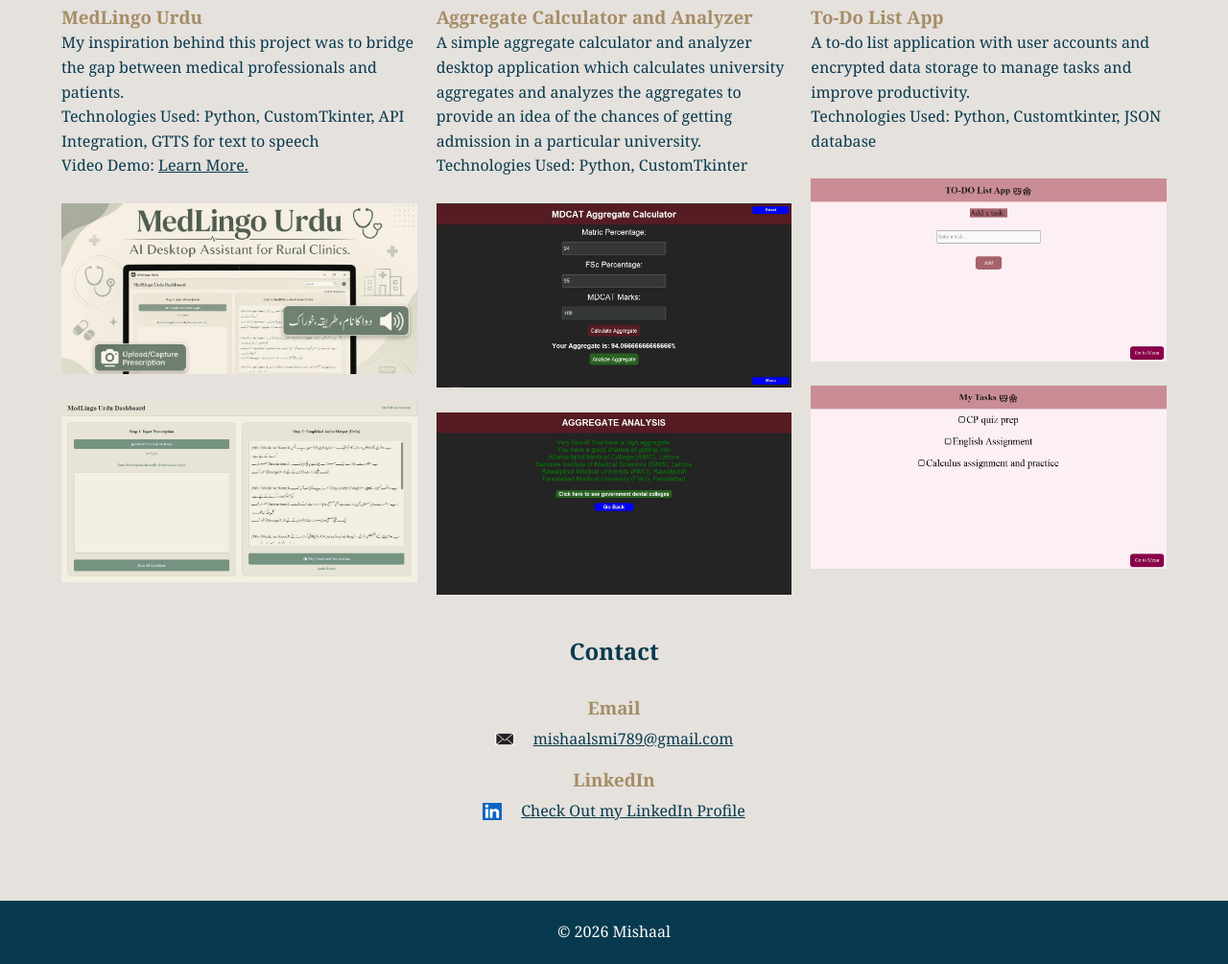
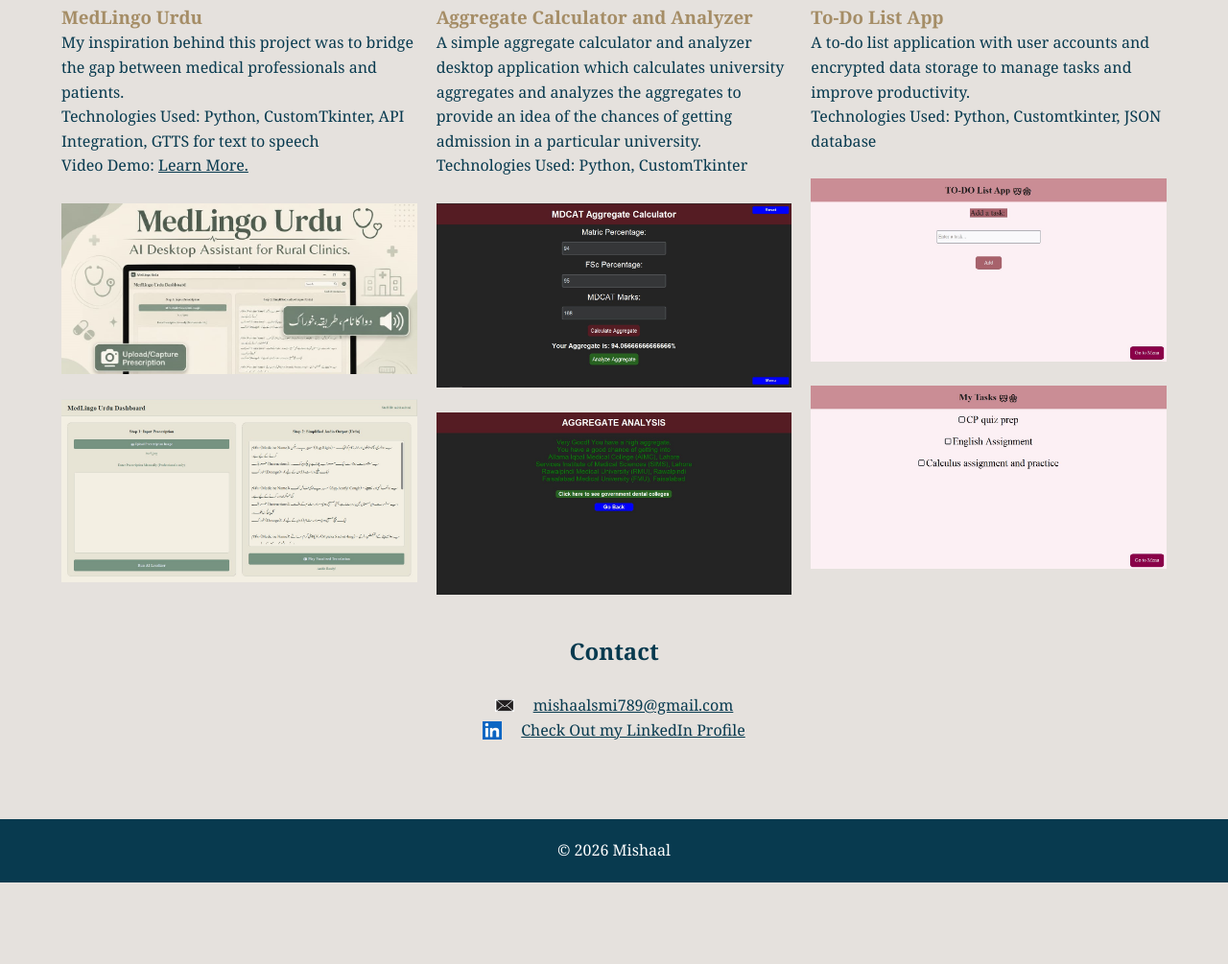
Before and after one commit to mishaalsmi789-afk/mishaalsmi789-afk.github.io, a plain HTML site: page index.html in a window 1280 px wide. Shown: the part 1186-2191 px from the top of the page at 96% size. After the commit the page ends 2106 px from the top, so only its background shows below. Drawn offline with Linux system fonts and the light colour scheme.

Commit message:
Update index.html

```diff
--- a/index.html
+++ b/index.html
@@ -104,7 +104,6 @@
     <h2 style="text-align: center; margin-bottom: 25px; color: #083A4F;">Contact</h2>
 
     <!-- Email Card -->
-    <h3 style="color: #A58D66; margin: 0 0 5px 0; text-align: center;">Email</h3>
     <div class="contact-container">
         <div class="contact-container">
             <img src="images/email_logo.jpg" alt="Email" width="20" height="20" loading="lazy">
@@ -113,7 +112,6 @@
     </div>
 
     <!-- LinkedIn Card -->
-    <h3 style="color: #A58D66; margin: 15px 0 5px 0; text-align: center;">LinkedIn</h3>
     <div class="contact-container">
         <div class="contact-container">
             <img src="images/=linkedin.jpg" alt="LinkedIn" width="20" height="20" loading="lazy">
```
